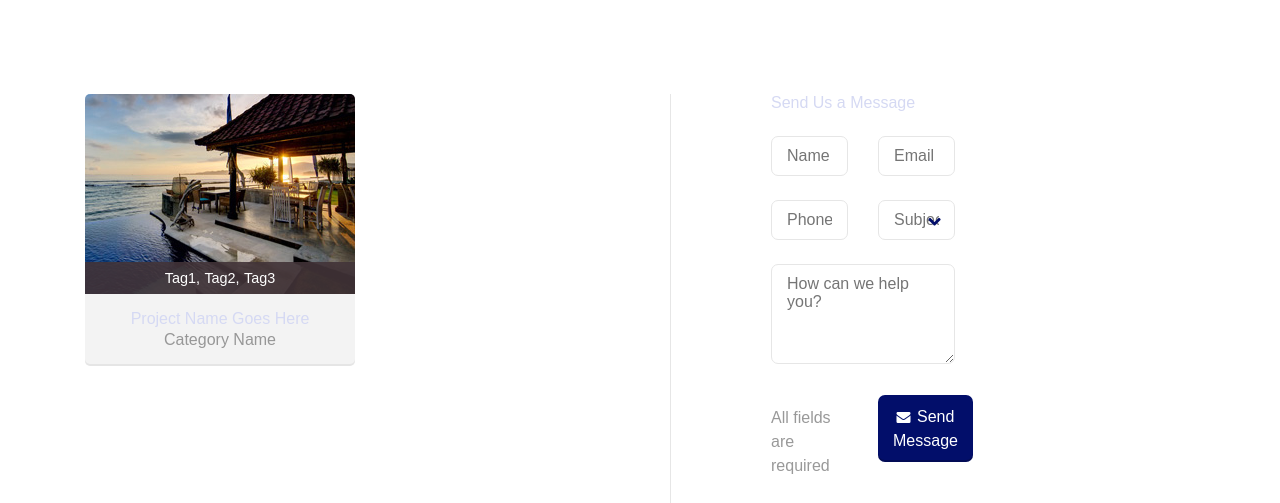
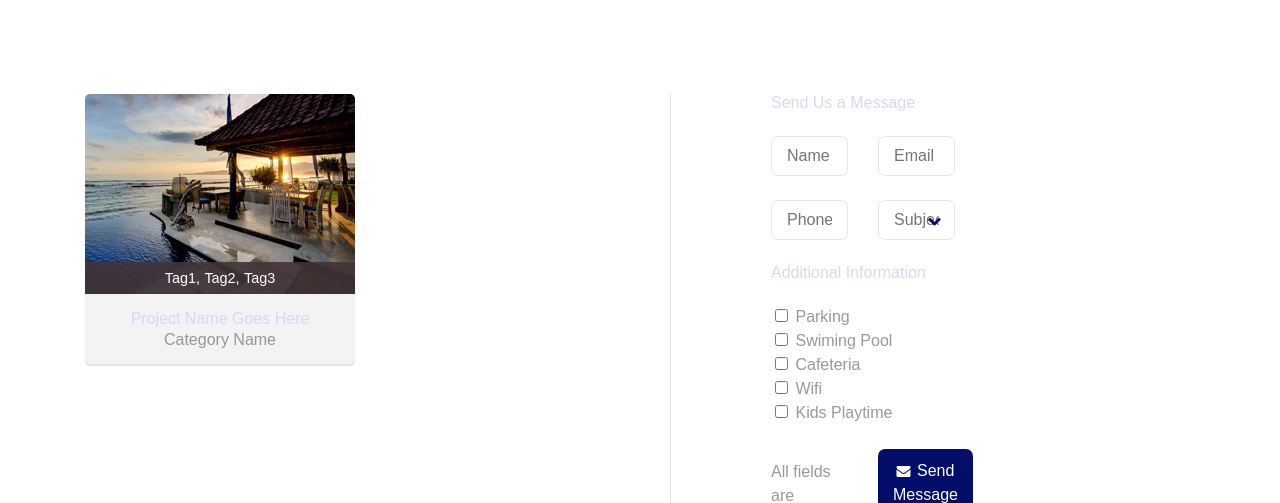
Before and after one commit to NesrineF/Takwira, a plain HTML site: page Mes-Terrains.html in a window 1280 px wide. Shown: the part 297-800 px from the top of the page. Drawn offline with nearby package versions, Linux system fonts and the light colour scheme; no server answers; a web font is replaced by a local one.

Commit message:
Modification Ajouter Terrains

```diff
--- a/Mes-Terrains.html
+++ b/Mes-Terrains.html
@@ -357,7 +357,23 @@
 											</p>
 										</div>
 									</div>
-									<p><textarea id="field_message" name="field_message" class="required" placeholder="How can we help you?"></textarea></p>
+									<div class="toggle-container property-additional">
+										<h5 class="toggle-title">Additional Information</h5>
+										<div class="toggle-content">
+									<ul class="custom-list check-list">
+										<input type="checkbox" id="Parking" name="info" value="Parking">
+										<label for="Parking">Parking</label><br>
+										<input type="checkbox" id="Swiming" name="info" value="Swiming">
+										<label for="Swiming">Swiming Pool</label><br>
+										<input type="checkbox" id="Cafe" name="info" value="Cafe">
+										<label for="Cafe">Cafeteria</label><br>
+										<input type="checkbox" id="Wifi" name="info" value="Wifi">
+										<label for="Wifi">Wifi</label><br>
+										<input type="checkbox" id="Kids" name="info" value="Kids">
+										<label for="Kids">Kids Playtime</label><br>
+									</ul>
+									</div>
+									</div>
 									<div class="row">
 										<div class="col-sm-6">
 											<p class="form-note">All fields are required</p>
```
Also changed, not shown: property-details-swap.html (+9 -9 lines).
